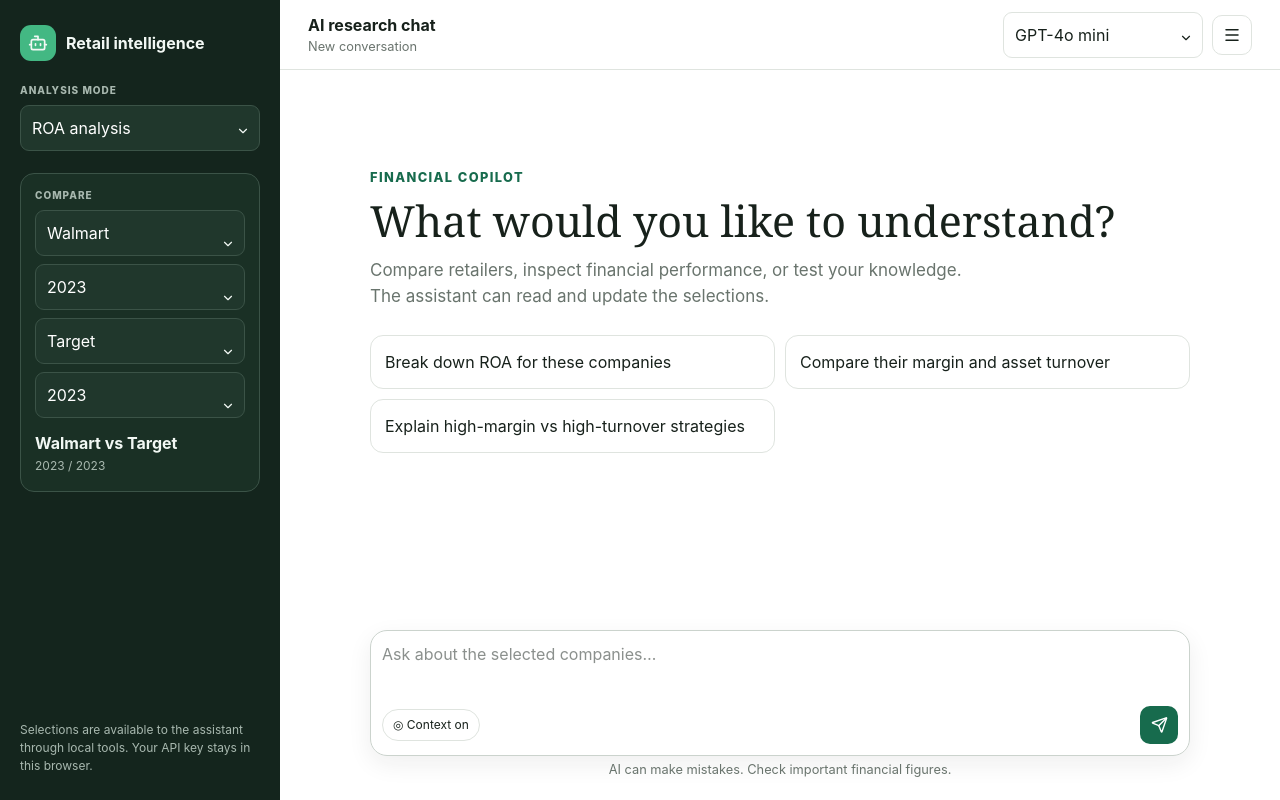
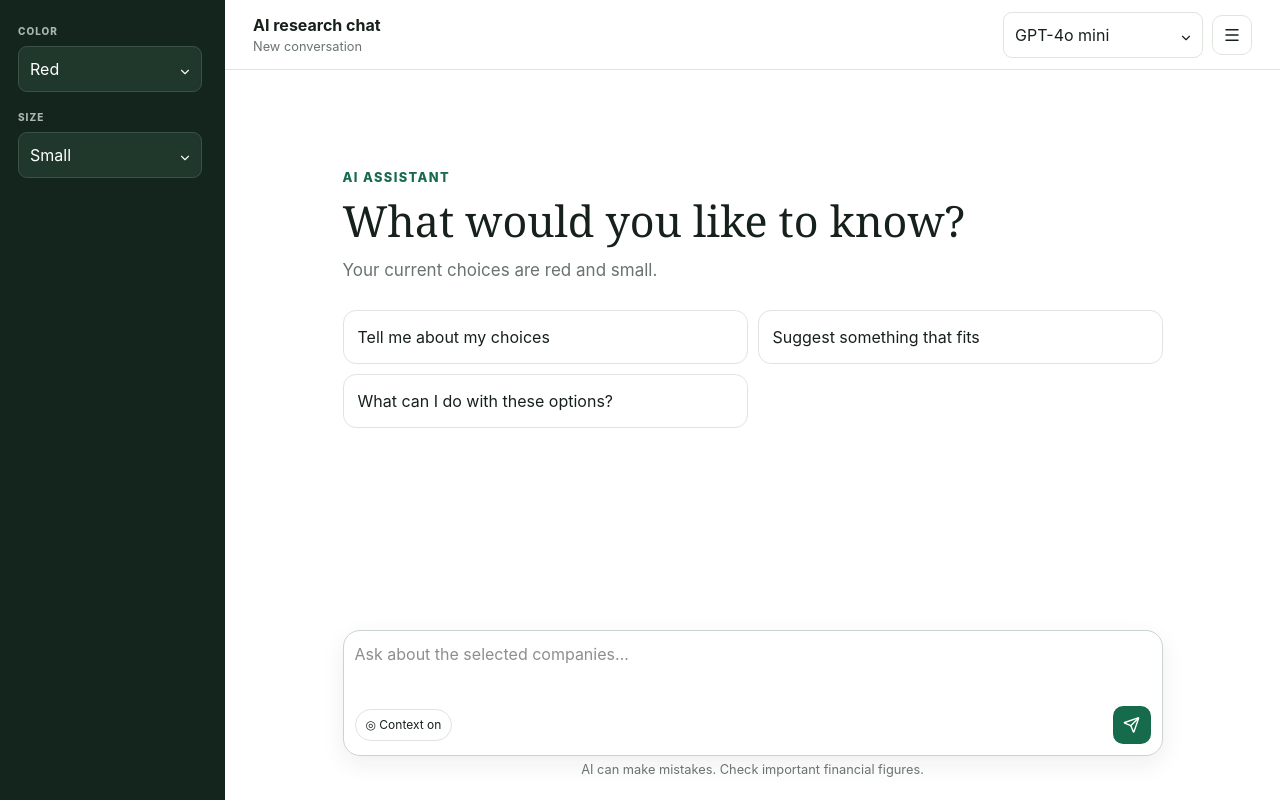
Before and after one commit to elenachoi1/ai-lca-tools, a React (Vite) app in the folder retail-chat/: page / in a window 1280 px wide. Built offline with nearby package versions, Linux system fonts and the light colour scheme.

Commit message:
Simplify chat controls and add resizable sidebar

```diff
--- a/retail-chat/src/App.jsx
+++ b/retail-chat/src/App.jsx
@@ -6,30 +6,47 @@
 import { Bot, Check, ChevronDown, Copy, Download, History, Menu, Plus, Printer, Send, Settings, Square, Trash2, User, Wrench, X } from 'lucide-react'
 import { useOpenRouterChat } from './useOpenRouterChat'
 
-const COMPANIES = ['Walmart', 'Target', 'Amazon', 'Costco', "Macy's", 'Home Depot', 'Best Buy']
-const YEARS = ['2024', '2023', '2022', '2021', '2020', '2019', '2018']
+const COLORS = ['Red', 'Green', 'Blue']
+const SIZES = ['Small', 'Medium', 'Large']
 const MODELS = [['openai/gpt-4o-mini', 'GPT-4o mini'], ['anthropic/claude-3.5-sonnet', 'Claude 3.5 Sonnet'], ['google/gemini-2.0-flash-001', 'Gemini 2.0 Flash'], ['meta-llama/llama-3.3-70b-instruct', 'Llama 3.3 70B']]
-const MODES = {
-  'advanced-roa': ['ROA analysis', 'Break down ROA for these companies', 'Compare their margin and asset turnover', 'Explain high-margin vs high-turnover strategies'],
-  'basic-financials': ['Financial basics', 'Walk me through the financial numbers', 'What does gross margin mean?', 'Explain the biggest difference between these companies'],
-  'quiz-basic': ['Basics quiz', 'Quiz me on the displayed financial data', 'Test my knowledge of financial terms', 'Ask me five questions about these companies'],
-  'quiz-roa': ['ROA quiz', 'Quiz me on ROA analysis', 'Test me on the Strategic Profit Model', 'Ask about margin vs turnover tradeoffs']
-}
-const DATA = { Walmart:[648125,15511,252399], Target:[107412,4138,55759], Amazon:[574785,30425,527854], Costco:[242290,6292,68994], "Macy's":[23509,105,16895], 'Home Depot':[152669,15143,76530], 'Best Buy':[43452,1241,15013] }
-const TOOLS = [
-  { type:'function', function:{ name:'get_selected_companies', description:'Get the current company and year selections.', parameters:{type:'object',properties:{}} } },
-  { type:'function', function:{ name:'set_selected_companies', description:'Change one or more comparison dropdowns.', parameters:{type:'object',properties:{company1:{type:'string'},year1:{type:'string'},company2:{type:'string'},year2:{type:'string'}}} } },
-  { type:'function', function:{ name:'get_financial_data', description:'Read the demonstration financial figures displayed for both companies.', parameters:{type:'object',properties:{}} } }
+const SUGGESTIONS = ['Tell me about my choices', 'Suggest something that fits', 'What can I do with these options?']
+const MENU_TOOLS = [
+  {
+    type: 'function',
+    function: {
+      name: 'get_menu_selections',
+      description: 'Get the color and size currently selected in the left menus.',
+      parameters: { type: 'object', properties: {}, additionalProperties: false }
+    }
+  },
+  {
+    type: 'function',
+    function: {
+      name: 'set_menu_selections',
+      description: 'Change one or both of the color and size selections in the left menus.',
+      parameters: {
+        type: 'object',
+        properties: {
+          color: { type: 'string', enum: COLORS },
+          size: { type: 'string', enum: SIZES }
+        },
+        additionalProperties: false
+      }
+    }
+  }
 ]
-const initialSelection = { company1:'Walmart', year1:'2023', company2:'Target', year2:'2023' }
 
 function Select({ label, value, onChange, children, className='' }) { return <label className={`field ${className}`}><span>{label}</span><select value={value} onChange={e => onChange(e.target.value)}>{children}</select><ChevronDown size={14}/></label> }
 function loadJSON(key, fallback) { try { return JSON.parse(localStorage.getItem(key)) || fallback } catch { return fallback } }
 
 export default function App() {
   const prefs = useRef(loadJSON('retail-chat-prefs', {})).current
-  const [selection, setSelection] = useState(prefs.selection || initialSelection)
-  const [mode, setMode] = useState(prefs.mode || 'advanced-roa')
+  const [color, setColor] = useState(prefs.color || COLORS[0])
+  const [size, setSize] = useState(prefs.size || SIZES[0])
+  const [sidebarWidth, setSidebarWidth] = useState(() => {
+    const saved = Number(localStorage.getItem('retail-chat-sidebar-width'))
+    return Number.isFinite(saved) && saved >= 180 && saved <= 600 ? saved : 220
+  })
   const [model, setModel] = useState(prefs.model || MODELS[0][0])
   const [apiKey, setApiKey] = useState(localStorage.getItem('retail-chat-key') || '')
   const [endpoint, setEndpoint] = useState(localStorage.getItem('retail-chat-endpoint') || 'https://openrouter.ai/api/v1/chat/completions')
@@ -38,29 +55,63 @@
   const [menuOpen, setMenuOpen] = useState(false)
   const [settingsOpen, setSettingsOpen] = useState(false)
   const [historyOpen, setHistoryOpen] = useState(false)
-  const [compareOpen, setCompareOpen] = useState(false)
   const [currentId, setCurrentId] = useState(null)
   const [title, setTitle] = useState('New conversation')
   const [chats, setChats] = useState(() => loadJSON('retail-chats', []))
   const scrollRef = useRef(null)
-  useEffect(() => localStorage.setItem('retail-chat-prefs', JSON.stringify({ selection, mode, model })), [selection, mode, model])
+  useEffect(() => localStorage.setItem('retail-chat-prefs', JSON.stringify({ color, size, model })), [color, size, model])
+  useEffect(() => localStorage.setItem('retail-chat-sidebar-width', String(sidebarWidth)), [sidebarWidth])
 
-  const setSelected = changes => setSelection(old => ({ ...old, ...Object.fromEntries(Object.entries(changes).filter(([key, value]) => key in old && (key.startsWith('year') ? YEARS : COMPANIES).includes(String(value))).map(([k,v]) => [k,String(v)])) }))
-  const financial = company => ({ company, revenue:DATA[company][0], netIncome:DATA[company][1], assets:DATA[company][2], units:'USD millions', note:'Demonstration data; verify before use' })
+  const resizeSidebar = event => {
+    event.preventDefault()
+    const startX = event.clientX
+    const startWidth = sidebarWidth
+    const onMove = moveEvent => setSidebarWidth(Math.min(600, Math.max(180, startWidth + moveEvent.clientX - startX)))
+    const onUp = () => {
+      document.body.classList.remove('resizing-sidebar')
+      window.removeEventListener('pointermove', onMove)
+      window.removeEventListener('pointerup', onUp)
+    }
+    document.body.classList.add('resizing-sidebar')
+    window.addEventListener('pointermove', onMove)
+    window.addEventListener('pointerup', onUp)
+  }
+  const resizeSidebarWithKeyboard = event => {
+    if (!['ArrowLeft', 'ArrowRight', 'Home', 'End'].includes(event.key)) return
+    event.preventDefault()
+    if (event.key === 'Home') setSidebarWidth(180)
+    else if (event.key === 'End') setSidebarWidth(600)
+    else setSidebarWidth(width => Math.min(600, Math.max(180, width + (event.key === 'ArrowRight' ? 20 : -20))))
+  }
+
   const handlers = useMemo(() => ({
-    get_selected_companies: () => selection,
-    set_selected_companies: args => { setSelected(args); return { success:true, requested:args } },
-    get_financial_data: () => ({ first:{...financial(selection.company1),year:selection.year1}, second:{...financial(selection.company2),year:selection.year2} })
-  // selection changes intentionally refresh tool closures
-  }), [selection])
-  const systemPrompt = `You are a concise financial education assistant. Mode: ${MODES[mode][0]}. ${contextOn ? `Current comparison: ${selection.company1} (${selection.year1}) and ${selection.company2} (${selection.year2}).` : ''} Explain calculations and uncertainty. Use tools for selections and figures. Never reveal private chain-of-thought; provide a short reasoning summary.`
+    get_menu_selections: () => ({ color, size }),
+    set_menu_selections: changes => {
+      if (changes.color !== undefined) {
+        if (!COLORS.includes(changes.color)) throw new Error(`Invalid color: ${changes.color}`)
+        setColor(changes.color)
+      }
+      if (changes.size !== undefined) {
+        if (!SIZES.includes(changes.size)) throw new Error(`Invalid size: ${changes.size}`)
+        setSize(changes.size)
+      }
+      return {
+        success: true,
+        selection: {
+          color: changes.color ?? color,
+          size: changes.size ?? size
+        }
+      }
+    }
+  }), [color, size])
+  const systemPrompt = `You are a concise assistant. ${contextOn ? `The user's current choices are color: ${color}, and size: ${size}. Use the menu tools when you need to read or change these choices.` : ''}`
   const save = finished => {
     if (!finished.some(m => m.role === 'user')) return
     const id = currentId || crypto.randomUUID(), chatTitle = finished.find(m => m.role === 'user').content.slice(0, 60)
     const next = [{ id, title:chatTitle, updated:Date.now(), messages:finished }, ...chats.filter(c => c.id !== id)].slice(0, 30)
     setCurrentId(id); setTitle(chatTitle); setChats(next); localStorage.setItem('retail-chats', JSON.stringify(next))
   }
-  const chat = useOpenRouterChat({ apiKey, endpoint, model, systemPrompt, tools:TOOLS, handlers, onComplete:save })
+  const chat = useOpenRouterChat({ apiKey, endpoint, model, systemPrompt, tools:MENU_TOOLS, handlers, onComplete:save })
   useEffect(() => { scrollRef.current?.scrollTo({ top:scrollRef.current.scrollHeight, behavior:'smooth' }) }, [chat.messages])
   const submit = text => { if (text.trim()) { setDraft(''); chat.send(text) } }
   const newChat = () => { chat.replaceMessages([]); setCurrentId(null); setTitle('New conversation') }
@@ -69,28 +120,25 @@
   const exportMarkdown = () => { const body=`# ${title}\n\n${chat.messages.map(m=>`## ${m.role==='user'?'You':'Assistant'}\n\n${m.content}`).join('\n\n')}`; const a=document.createElement('a'); a.href=URL.createObjectURL(new Blob([body],{type:'text/markdown'}));a.download='retail-chat.md';a.click();URL.revokeObjectURL(a.href) }
   const saveSettings = () => { localStorage.setItem('retail-chat-key',apiKey);localStorage.setItem('retail-chat-endpoint',endpoint);setSettingsOpen(false);chat.setError('') }
 
-  return <div className="app-shell">
-    <aside className="sidebar"><div className="brand"><span><Bot size={20}/></span>Retail intelligence</div>
-      <Select label="Analysis mode" value={mode} onChange={setMode}>{Object.entries(MODES).map(([key,value])=><option key={key} value={key}>{value[0]}</option>)}</Select>
-      <div className="compare-card"><small>COMPARE</small><SelectionFields selection={selection} setSelection={setSelection}/><strong>{selection.company1} vs {selection.company2}</strong><p>{selection.year1} / {selection.year2}</p></div>
-      <p className="privacy">Selections are available to the assistant through local tools. Your API key stays in this browser.</p>
+  return <div className="app-shell" style={{ '--sidebar-width': `${sidebarWidth}px` }}>
+    <aside className="sidebar">
+      <Select label="Color" value={color} onChange={setColor}>{COLORS.map(value=><option key={value}>{value}</option>)}</Select>
+      <Select label="Size" value={size} onChange={setSize}>{SIZES.map(value=><option key={value}>{value}</option>)}</Select>
     </aside>
+    <div className="sidebar-resizer" role="separator" aria-label="Resize left panel" aria-orientation="vertical" aria-valuemin="180" aria-valuemax="600" aria-valuenow={sidebarWidth} tabIndex="0" onPointerDown={resizeSidebar} onKeyDown={resizeSidebarWithKeyboard}/>
     <main><header><div><b>AI research chat</b><small>{title}</small></div><div className="header-actions">
       <Select label="" className="model-select" value={model} onChange={setModel}>{MODELS.map(([id,name])=><option key={id} value={id}>{name}</option>)}</Select>
-      <button className="icon mobile" onClick={()=>setCompareOpen(true)} aria-label="Comparison"><ChevronDown/></button>
       <div className="menu-wrap"><button className="icon" onClick={()=>setMenuOpen(!menuOpen)} aria-label="Menu"><Menu/></button>{menuOpen&&<ActionMenu close={()=>setMenuOpen(false)} actions={{new:newChat,history:()=>setHistoryOpen(true),markdown:exportMarkdown,print:()=>print(),settings:()=>setSettingsOpen(true),clear:newChat}}/>}</div>
     </div></header>
-    <section className="conversation" ref={scrollRef}>{!chat.messages.length&&<div className="welcome"><small>FINANCIAL COPILOT</small><h1>What would you like to understand?</h1><p>Compare retailers, inspect financial performance, or test your knowledge. The assistant can read and update the selections.</p><div className="suggestions">{MODES[mode].slice(1).map(p=><button key={p} onClick={()=>submit(p)}>{p}</button>)}</div></div>}
+    <section className="conversation" ref={scrollRef}>{!chat.messages.length&&<div className="welcome"><small>AI ASSISTANT</small><h1>What would you like to know?</h1><p>Your current choices are {color.toLowerCase()} and {size.toLowerCase()}.</p><div className="suggestions">{SUGGESTIONS.map(p=><button key={p} onClick={()=>submit(p)}>{p}</button>)}</div></div>}
       {chat.messages.map((message,index)=><Message key={index} message={message} model={MODELS.find(m=>m[0]===model)?.[1]}/>)}</section>
     <footer><div className="composer"><textarea value={draft} onChange={e=>setDraft(e.target.value)} onKeyDown={e=>{if(e.key==='Enter'&&!e.shiftKey){e.preventDefault();submit(draft)}}} placeholder="Ask about the selected companies…"/><div><button className="context" onClick={()=>setContextOn(!contextOn)}>◎ Context {contextOn?'on':'off'}</button><span className="status">{chat.status==='streaming'&&'● Thinking'}</span><button className="send" onClick={()=>chat.status==='streaming'?chat.stop():submit(draft)}>{chat.status==='streaming'?<Square/>:<Send/>}</button></div></div>{chat.error&&<p className="error">{chat.error}</p>}<small>AI can make mistakes. Check important financial figures.</small></footer>
     </main>
     {settingsOpen&&<Modal title="Connection settings" close={()=>setSettingsOpen(false)}><p>Use an OpenRouter key for streamed responses. Public deployments should proxy requests through a server.</p><label>OpenRouter API key<input type="password" value={apiKey} onChange={e=>setApiKey(e.target.value)} placeholder="sk-or-v1-…"/></label><label>API endpoint<input value={endpoint} onChange={e=>setEndpoint(e.target.value)}/></label><div className="modal-actions"><button onClick={()=>setSettingsOpen(false)}>Cancel</button><button className="primary" onClick={saveSettings}>Save</button></div></Modal>}
     {historyOpen&&<Modal title="Conversation history" close={()=>setHistoryOpen(false)}><p>Chats are stored locally on this device.</p><div className="history-list">{chats.length?chats.map(item=><div className="history-item" key={item.id}><button onClick={()=>loadChat(item)}><b>{item.title}</b><small>{new Date(item.updated).toLocaleString()}</small></button><button className="danger" onClick={()=>deleteChat(item.id)}><Trash2/></button></div>):<p>No conversations yet.</p>}</div></Modal>}
-    {compareOpen&&<Modal title="Choose comparison" close={()=>setCompareOpen(false)}><SelectionFields selection={selection} setSelection={setSelection}/><div className="modal-actions"><button className="primary" onClick={()=>setCompareOpen(false)}>Done</button></div></Modal>}
   </div>
 }
 
-function SelectionFields({selection,setSelection}) { return <div className="selection-fields">{[['Company one','company1',COMPANIES],['Year one','year1',YEARS],['Company two','company2',COMPANIES],['Year two','year2',YEARS]].map(([label,key,items])=><Select key={key} label={label} value={selection[key]} onChange={value=>setSelection(old=>({...old,[key]:value}))}>{items.map(x=><option key={x}>{x}</option>)}</Select>)}</div> }
 function Message({message,model}) { return <article className={`message ${message.role}`}><div className="avatar">{message.role==='user'?<User/>:<Bot/>}</div><div className="message-body"><b>{message.role==='user'?'You':model}</b>{message.reasoning&&<details><summary>Reasoning summary</summary><p>{message.reasoning}</p></details>}{message.tools?.map((tool,i)=><details className={tool.state} key={i}><summary>{tool.state==='complete'?<Check/>:<X/>}<Wrench/> {tool.name}</summary><pre>{JSON.stringify(tool.output,null,2)}</pre></details>)}<ReactMarkdown remarkPlugins={[remarkGfm,remarkMath]} rehypePlugins={[rehypeKatex]}>{message.content}</ReactMarkdown>{message.streaming&&<span className="typing">●</span>}{message.role==='assistant'&&message.content&&<button className="copy" onClick={()=>navigator.clipboard.writeText(message.content)}><Copy/> Copy</button>}</div></article> }
 function ActionMenu({close,actions}) { const rows=[[Plus,'New conversation','new'],[History,'Conversation history','history'],[Download,'Export Markdown','markdown'],[Printer,'Print / save PDF','print'],[Settings,'Settings','settings'],[Trash2,'Clear conversation','clear']];return <div className="action-menu">{rows.map(([Icon,label,key])=><button key={key} className={key==='clear'?'danger':''} onClick={()=>{actions[key]();close()}}><Icon/>{label}</button>)}</div> }
 function Modal({title,close,children}) { return <div className="backdrop" onMouseDown={e=>e.target===e.currentTarget&&close()}><section className="modal" role="dialog" aria-modal="true"><button className="modal-close" onClick={close}><X/></button><h2>{title}</h2>{children}</section></div> }
--- a/retail-chat/src/main.jsx
+++ b/retail-chat/src/main.jsx
@@ -2,5 +2,6 @@
 import { createRoot } from 'react-dom/client'
 import App from './App.jsx'
 import './index.css'
+import './resizable-sidebar.css'
 
 createRoot(document.getElementById('root')).render(<StrictMode><App /></StrictMode>)
--- /dev/null
+++ b/retail-chat/src/resizable-sidebar.css
@@ -0,0 +1,47 @@
+.app-shell {
+  grid-template-columns: var(--sidebar-width, 220px) 5px minmax(0, 1fr);
+}
+
+.sidebar {
+  min-width: 0;
+  overflow: auto;
+}
+
+.sidebar-resizer {
+  position: relative;
+  background: #14251d;
+  cursor: col-resize;
+  touch-action: none;
+  outline: none;
+}
+
+.sidebar-resizer::after {
+  content: "";
+  position: absolute;
+  inset: 0 1px;
+  background: #55b68a;
+  opacity: 0;
+  transition: opacity 0.15s;
+}
+
+.sidebar-resizer:hover::after,
+.sidebar-resizer:focus::after,
+.resizing-sidebar .sidebar-resizer::after {
+  opacity: 1;
+}
+
+.resizing-sidebar {
+  cursor: col-resize;
+  user-select: none;
+}
+
+@media (max-width: 760px) {
+  .app-shell {
+    grid-template-columns: 1fr;
+    grid-template-rows: auto 1fr;
+  }
+
+  .sidebar-resizer {
+    display: none;
+  }
+}
```
Also changed, not shown: retail-chat/src/index.css, 2 other files (tests, documents, lock files or other folders).
